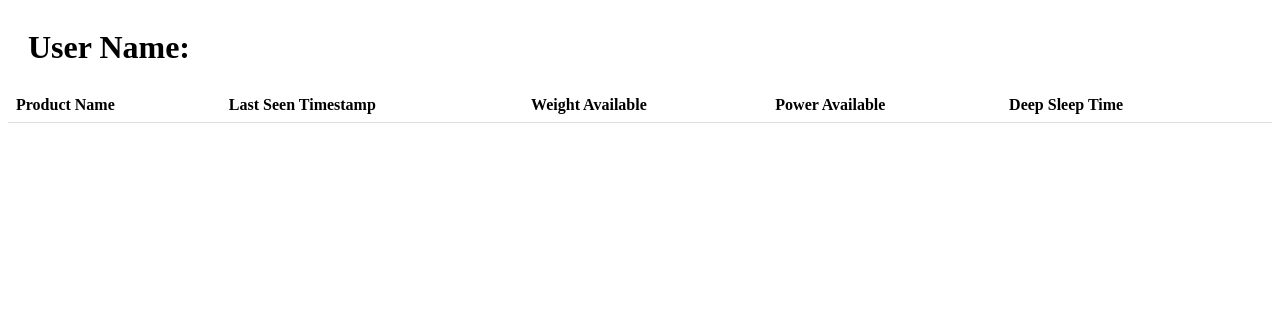
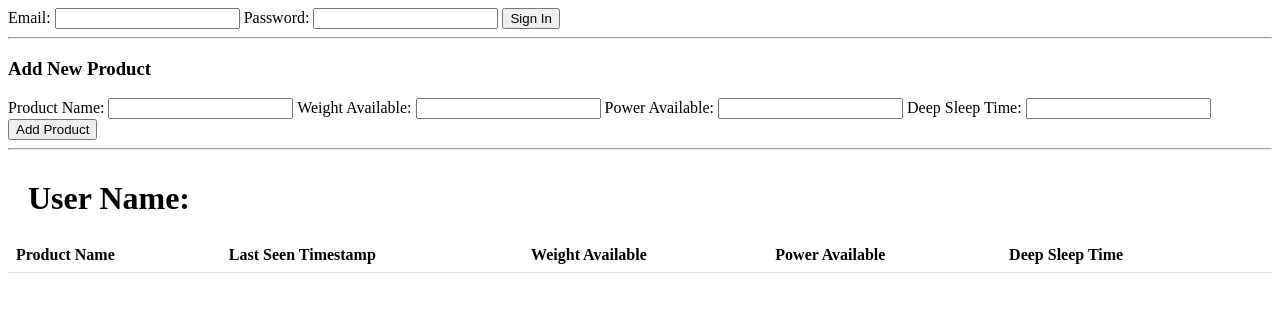
Before and after one commit to KOWSIK-S/Hackthon_1, a plain HTML site: page index.html in a window 1280 px wide. Drawn offline with Linux system fonts and the light colour scheme; no server answers.

Commit message:
Update index.html

```diff
--- a/index.html
+++ b/index.html
@@ -25,6 +25,34 @@
   <script src="https://www.gstatic.com/firebasejs/10.0.0/firebase-auth.js"></script>
 </head>
 <body>
+  <!-- Authentication Form -->
+  <div>
+    <label for="email">Email:</label>
+    <input type="email" id="email" required>
+    <label for="password">Password:</label>
+    <input type="password" id="password" required>
+    <button onclick="signInWithEmailAndPassword()">Sign In</button>
+  </div>
+
+  <hr>
+
+  <!-- Add Product Form -->
+  <div>
+    <h3>Add New Product</h3>
+    <label for="newProductName">Product Name:</label>
+    <input type="text" id="newProductName" required>
+    <label for="newProductWeight">Weight Available:</label>
+    <input type="text" id="newProductWeight" required>
+    <label for="newProductPower">Power Available:</label>
+    <input type="text" id="newProductPower" required>
+    <label for="newProductDeepSleep">Deep Sleep Time:</label>
+    <input type="text" id="newProductDeepSleep" required>
+    <button onclick="addNewProduct()">Add Product</button>
+  </div>
+
+  <hr>
+
+  <!-- Existing content -->
   <div style="display: flex; justify-content: space-between;">
     <h1 style="margin-left: 20px;">User Name: <span id="user-name"></span></h1>
     <h2 style="margin-right: 20px;" id="current-time"></h2>
@@ -105,27 +133,23 @@
         // Create a new row for the product
         const row = document.createElement("tr");
 
-          // Create a cell for the product name
+        // Create cells for product attributes
         const nameCell = document.createElement("td");
         nameCell.innerText = product.name;
         row.appendChild(nameCell);
 
-          // Create a cell for the last seen timestamp
         const lastSeenCell = document.createElement("td");
         lastSeenCell.innerText = product.lastSeenTimestamp;
         row.appendChild(lastSeenCell);
 
-          // Create a cell for the weight available
         const weightCell = document.createElement("td");
         weightCell.innerText = product.weightAvailable;
         row.appendChild(weightCell);
 
-          // Create a cell for the power available
         const powerCell = document.createElement("td");
         powerCell.innerText = product.powerAvailable;
         row.appendChild(powerCell);
 
-          // Create a cell for the deep sleep time
         const deepSleepCell = document.createElement("td");
         const deepSleepInput = document.createElement("input");
         deepSleepInput.type = "text";
@@ -155,6 +179,47 @@
         productList.appendChild(row);
       });
     });
+
+    // Function to sign in with email and password
+    function signInWithEmailAndPassword() {
+      const email = document.getElementById("email").value;
+      const password = document.getElementById("password").value;
+
+      firebase.auth().signInWithEmailAndPassword(email, password)
+        .then((userCredential) => {
+          // Signed in successfully
+          const user = userCredential.user;
+          console.log("User signed in:", user);
+        })
+        .catch((error) => {
+          // Handle errors
+          const errorCode = error.code;
+          const errorMessage = error.message;
+          console.error(`Error (${errorCode}): ${errorMessage}`);
+        });
+    }
+
+    // Function to add a new product to the database
+    function addNewProduct() {
+      const newProductName = document.getElementById("newProductName").value;
+      const newProductWeight = document.getElementById("newProductWeight").value;
+      const newProductPower = document.getElementById("newProductPower").value;
+      const newProductDeepSleep = document.getElementById("newProductDeepSleep").value;
+
+      // Push the new product data to the database
+      productsRef.push({
+        name: newProductName,
+        weightAvailable: newProductWeight,
+        powerAvailable: newProductPower,
+        deepSleepTime: newProductDeepSleep,
+        lastSeenTimestamp: getCurrentTimestamp(),
+      });
+    }
+
+    // Function to get the current timestamp
+    function getCurrentTimestamp() {
+      return new Date().toLocaleString();
+    }
   </script>
 </body>
 </html>
```
Lines whose indentation alone changed are shown as unchanged.
